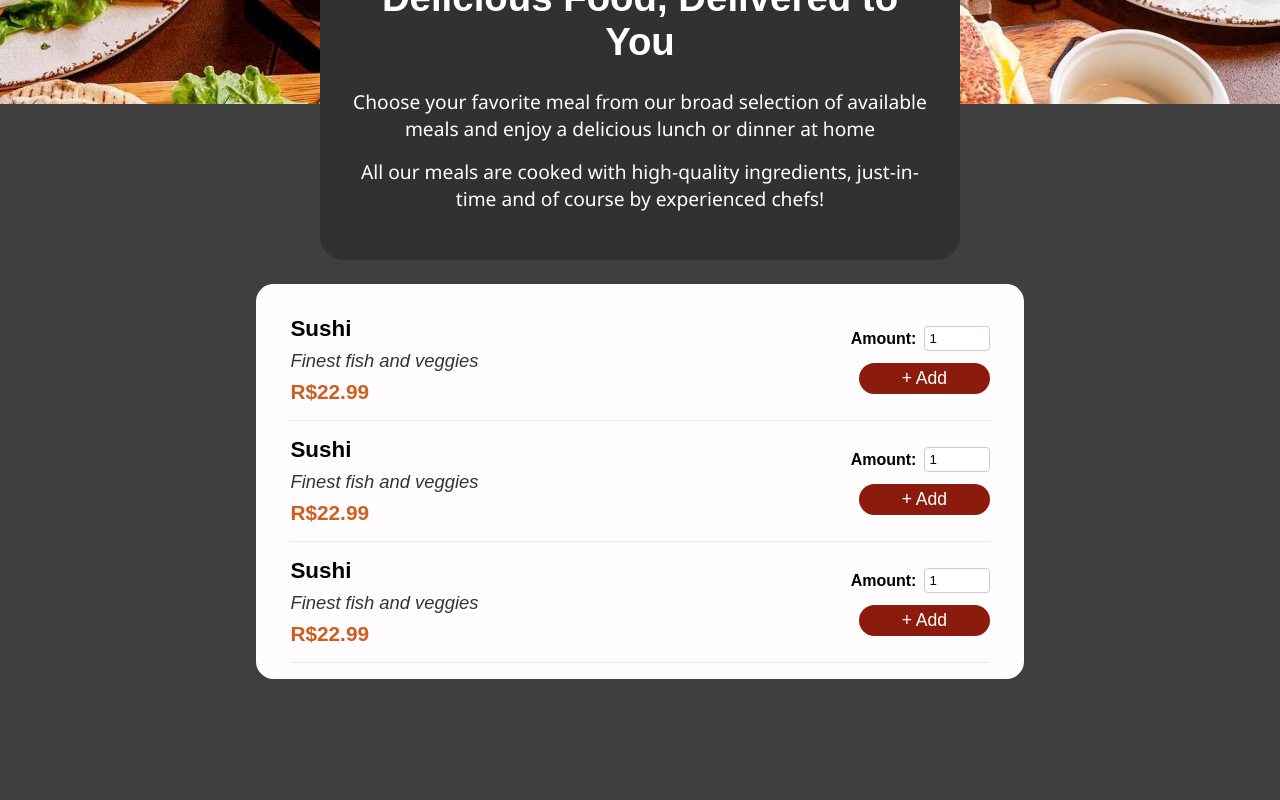
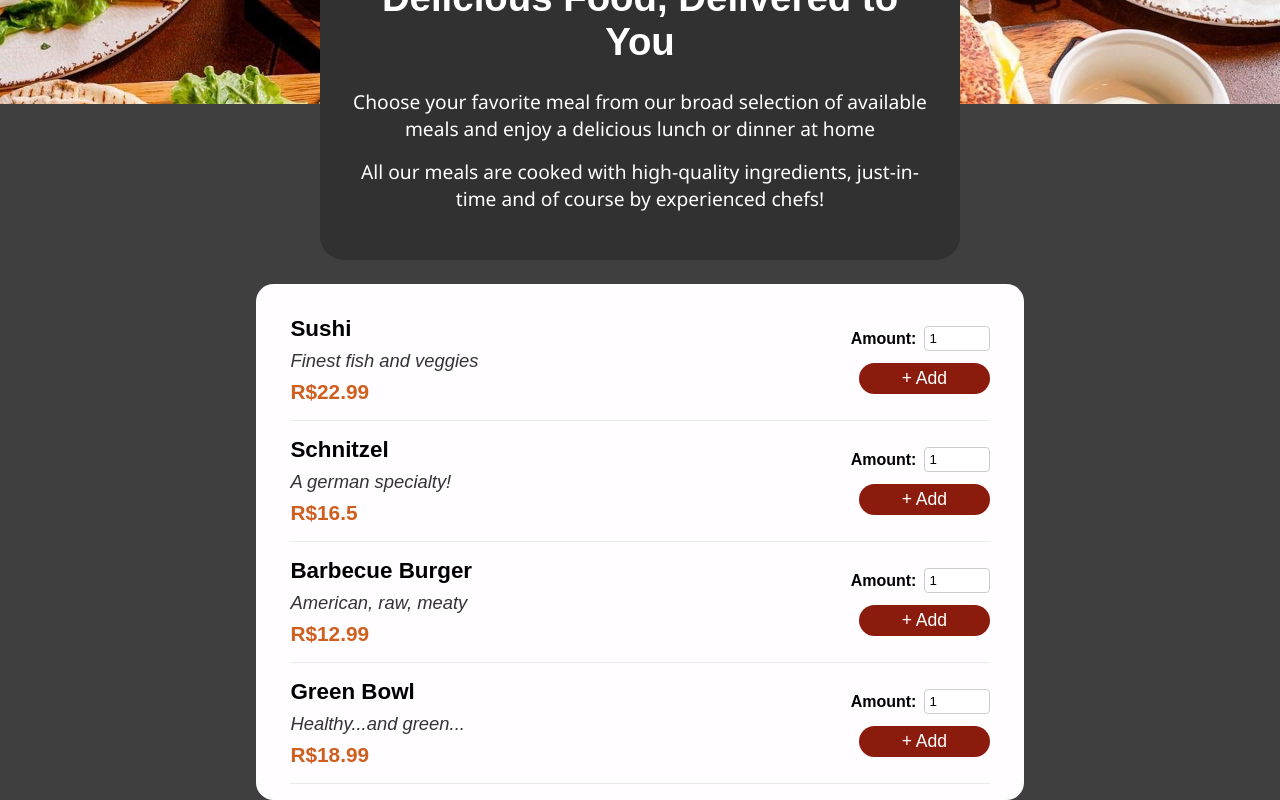
Before and after one commit to mathesukkj/react-meals, a React (Vite) app: page / in a window 1280 px wide. Shown: the part 296-1096 px from the top of the page. Before the commit the page ends 975 px from the top, so only its background shows below. Built offline with nearby package versions, Linux system fonts and the light colour scheme.

Commit message:
feat(meals): add dynamic listing

```diff
--- a/src/components/Meals/AllMeals.jsx
+++ b/src/components/Meals/AllMeals.jsx
@@ -11,12 +11,40 @@ const Container = styled.div`
     padding: 1rem;
 `;
 
+const meals = [
+    {
+        name: "Sushi",
+        description: "Finest fish and veggies",
+        price: 22.99,
+    },
+    {
+        name: "Schnitzel",
+        description: "A german specialty!",
+        price: 16.5,
+    },
+    {
+        name: "Barbecue Burger",
+        description: "American, raw, meaty",
+        price: 12.99,
+    },
+    {
+        name: "Green Bowl",
+        description: "Healthy...and green...",
+        price: 18.99,
+    },
+];
+
 export default function AllMeals() {
     return (
         <Container>
-            <MealItem />
-            <MealItem />
-            <MealItem />
+            {meals.map((item) => (
+                <MealItem
+                    key={item.name}
+                    name={item.name}
+                    description={item.description}
+                    price={item.price}
+                />
+            ))}
         </Container>
     );
 }
--- a/src/components/Meals/MealItem/MealItem.jsx
+++ b/src/components/Meals/MealItem/MealItem.jsx
@@ -35,13 +35,13 @@ const Price = styled.span`
     font-size: 1.3rem;
 `;
 
-export default function MealItem() {
+export default function MealItem({ name, description, price }) {
     return (
         <Container>
             <div>
-                <h1>Sushi</h1>
-                <Description>Finest fish and veggies</Description>
-                <Price>R$22.99</Price>
+                <h1>{name}</h1>
+                <Description>{description}</Description>
+                <Price>R${price}</Price>
             </div>
             <MealItemForm />
         </Container>
```
